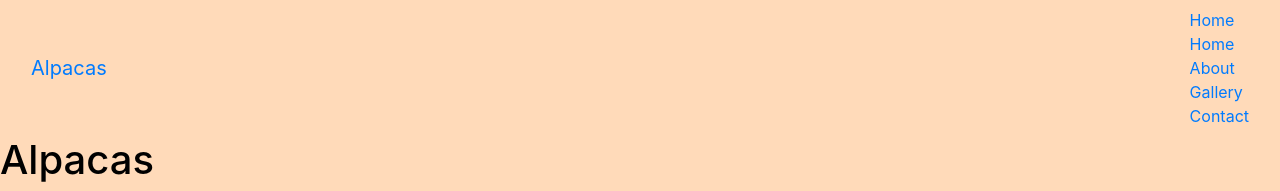
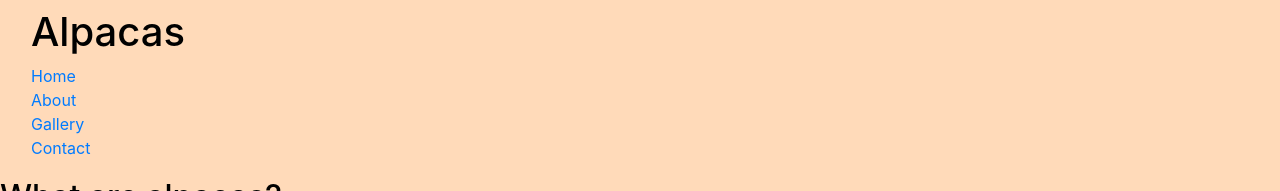
Before and after one commit to andi194/alpaca_website, a plain HTML site: page index.html in a window 1280 px wide. Shown: the top 191 px of the page. Drawn offline with nearby package versions, Linux system fonts and the light colour scheme.

Commit message:
Update index.html
html version8

```diff
--- a/index.html
+++ b/index.html
@@ -9,17 +9,7 @@
     <nav class="navbar navbar-inverse">
       <div class="container-fluid">
         <div class="navbar-header">
-          <a class="navbar-brand" href="#">Alpacas</a>
-        </div>
                 <ul class="nav navbar-nav">
-          <li class="active"><a href="left">Home</a></li>
-          <li><a href="index.html">Home</a></li>
-          <li><a href="about.html">About</a></li>
-          <li><a href="gallery.html">Gallery</a></li>
-          <li><a href="contact.html">Contact</a></li>
-        </ul>
-      </div>
-    </nav>
        <h1 class ="left">Alpacas</h1>
     <a href ="index.html">Home</a>
     <a href="about.html">About</a>
```
Lines whose indentation alone changed are shown as unchanged.
